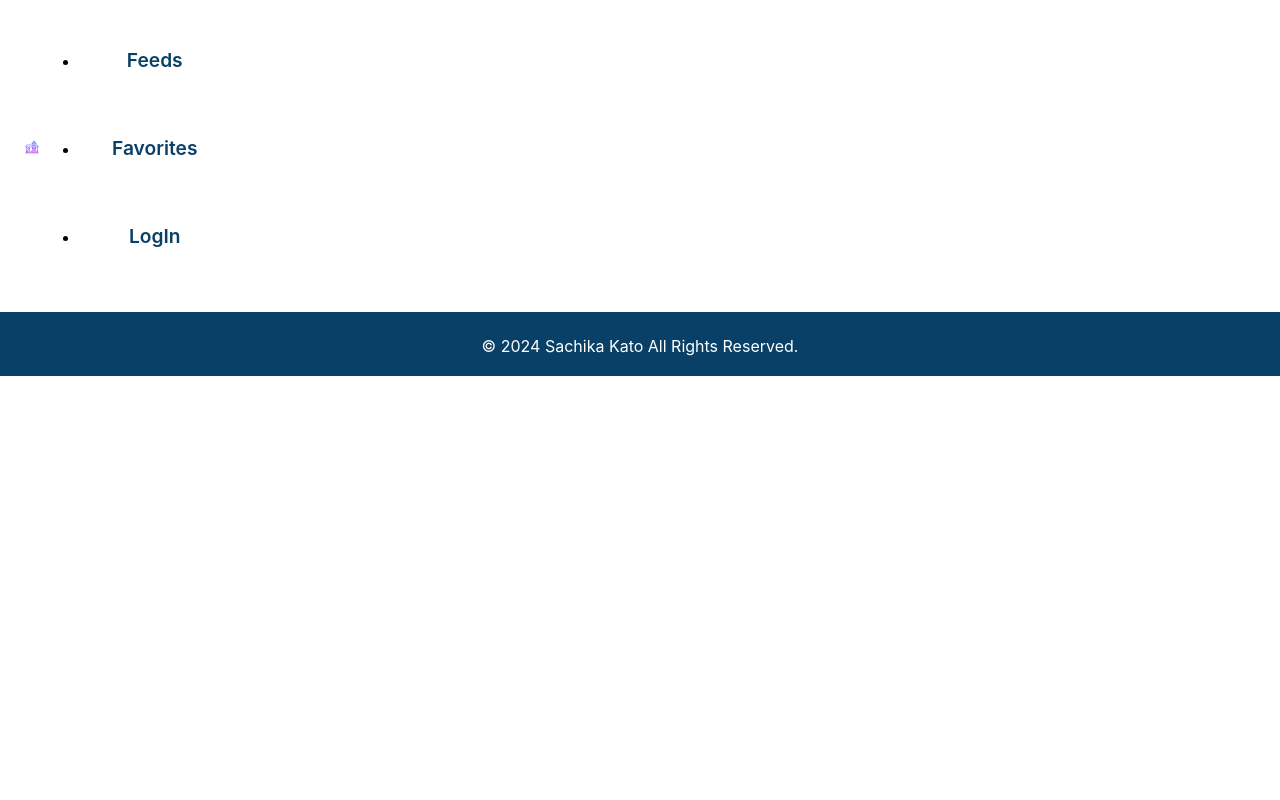
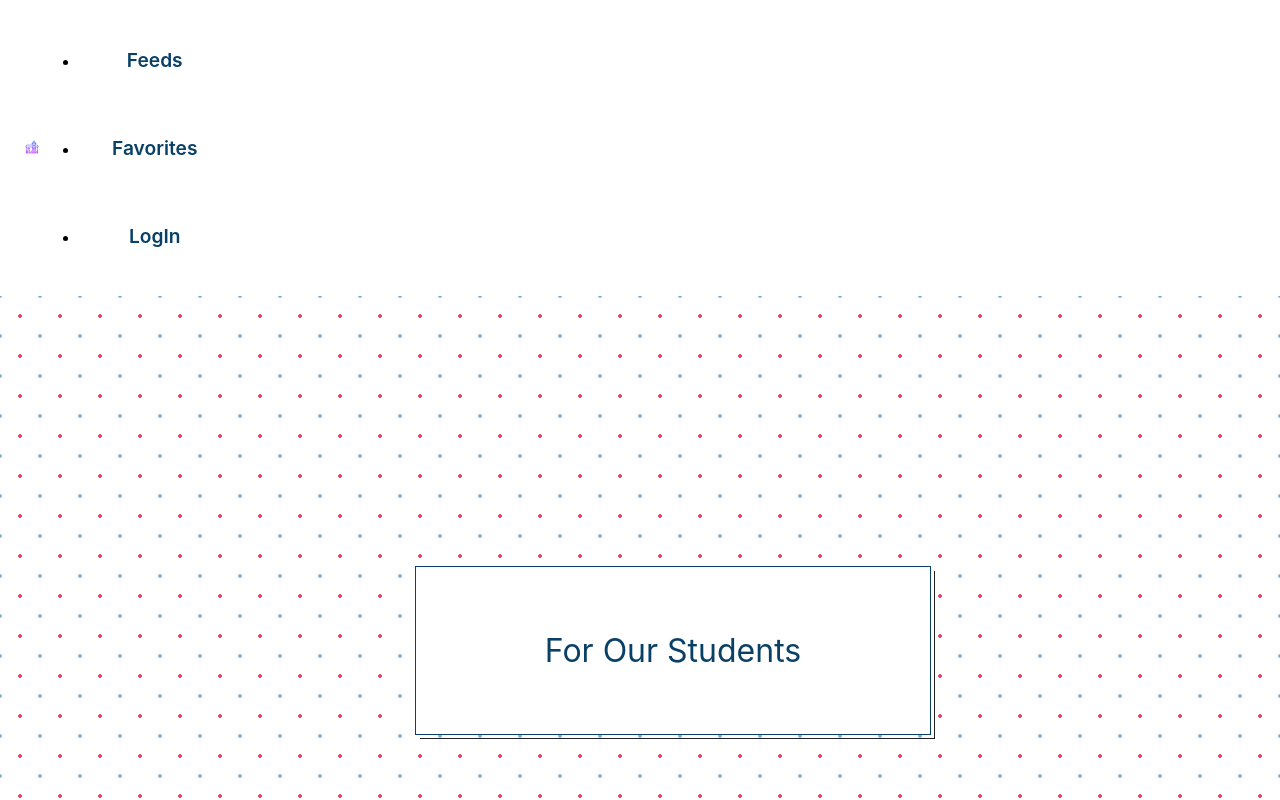
Before and after one commit to sachika13125/news-app, a React (Create React App) app: page / in a window 1280 px wide. Shown: the top 800 px of the page. Built offline with nearby package versions, Linux system fonts and the light colour scheme.

Commit message:
added Home.jsx

```diff
--- a/src/App.js
+++ b/src/App.js
@@ -2,11 +2,15 @@ import './App.css';
 import React from 'react';
 import Header from './Components/Header';
 import Footer from './Components/Footer';
+import Home from'./Components/Home';
 
 function App() {
   return (
     <div className="App">
       <Header />
+      <main>
+        <Home />
+      </main>
       <Footer />
     </div>
   );
--- /dev/null
+++ b/src/Components/Home.jsx
@@ -0,0 +1,83 @@
+import React from 'react';
+import styled from 'styled-components';
+
+export default function Home() {
+    const Home = styled.div`
+        top: 0;
+        left: 0;
+        width: 100vw;
+        background-color: #fffff;
+        z-index: -1;
+        background-image:  radial-gradient(#ef4565 2px, transparent 2px), radial-gradient(#90b4ce 2px, #ffffff 2px);
+        background-size: 40px 40px;
+        background-position: 0 0,20px 20px;
+
+        .wellcome {
+            max-width: 1024x;
+            margin: 0 auto;
+            padding: 110px 20px 110px;
+        }
+
+        .message {
+            max-width: 450px;
+            margin: 20vh auto;
+        }
+
+        .message a {
+            display: flex;
+            justify-content: center;
+            align-items: center;
+            width: 100%;
+            padding: 2.0em 1.0em;
+            border: 1px solid #094067;
+            background: linear-gradient(to right, #ffffff 50%, #094067 50%);
+            background-size: 200% auto;
+            color: #094067;
+            font-size: 2rem;
+            text-decoration: none;
+            text-align: center;
+            transition: .3s;
+            position: relative;
+        }
+
+        .message a:after {
+            content: "";
+            position: absolute;
+            right: -5px;
+            bottom: -5px;
+            width: 100%;
+            height: 100%;
+            border-right: 1px solid #222222;
+            border-bottom: 1px solid #222222;
+        }
+
+        .message a:hover {
+            color: #ffffff;
+            background-position: -100% 0;
+        }
+
+        .woman{
+            position: absolute;
+            top: 50%;
+            left: 10%;
+            width: 20vw;
+        }
+
+        .media {
+            position: absolute;
+            top: 25%;
+            right: 10%;
+            width: 20vw;
+        }
+    `
+
+    return (
+        <Home>
+            <div className='wellcome'>
+                <div className='message'>
+                    <a href='/newsfeeds'>For Our Students</a>
+                </div>
+            </div>
+        </Home>
+    )
+};
```
